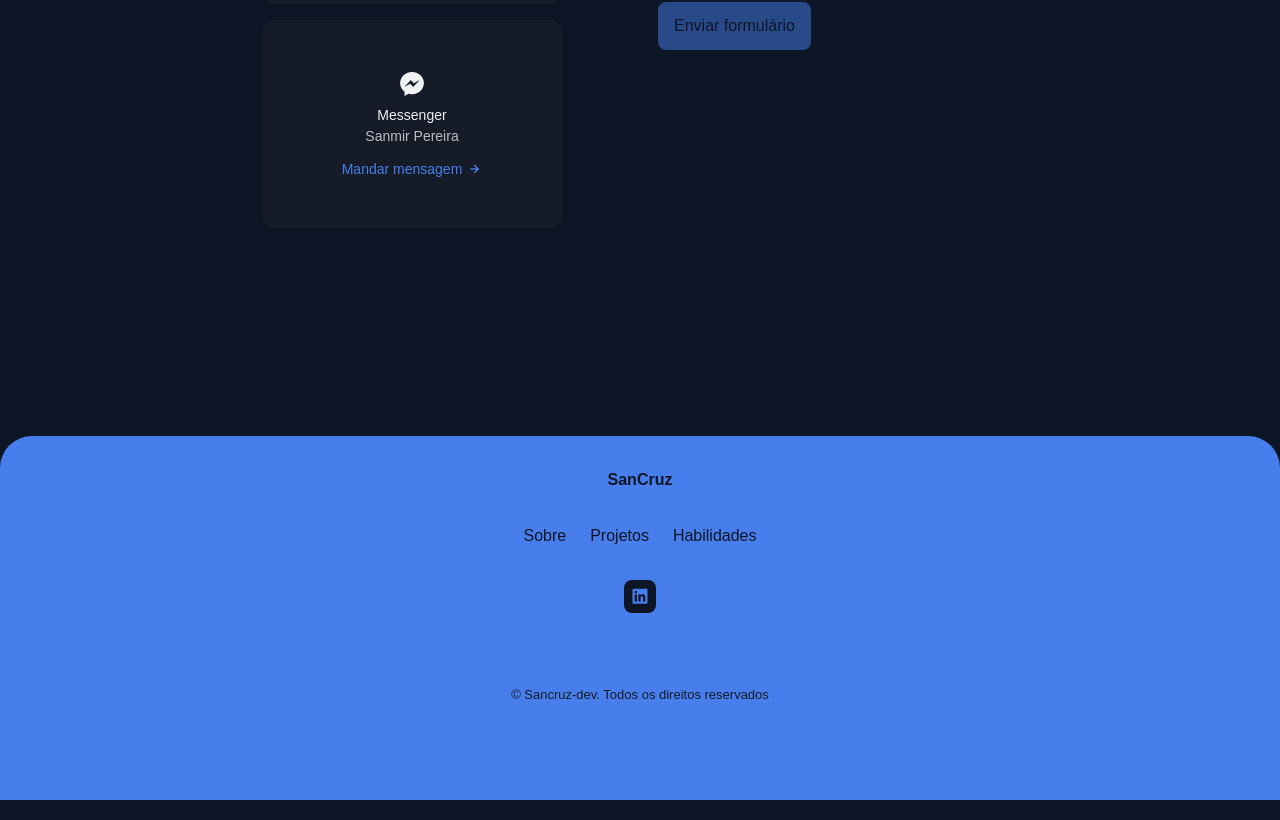
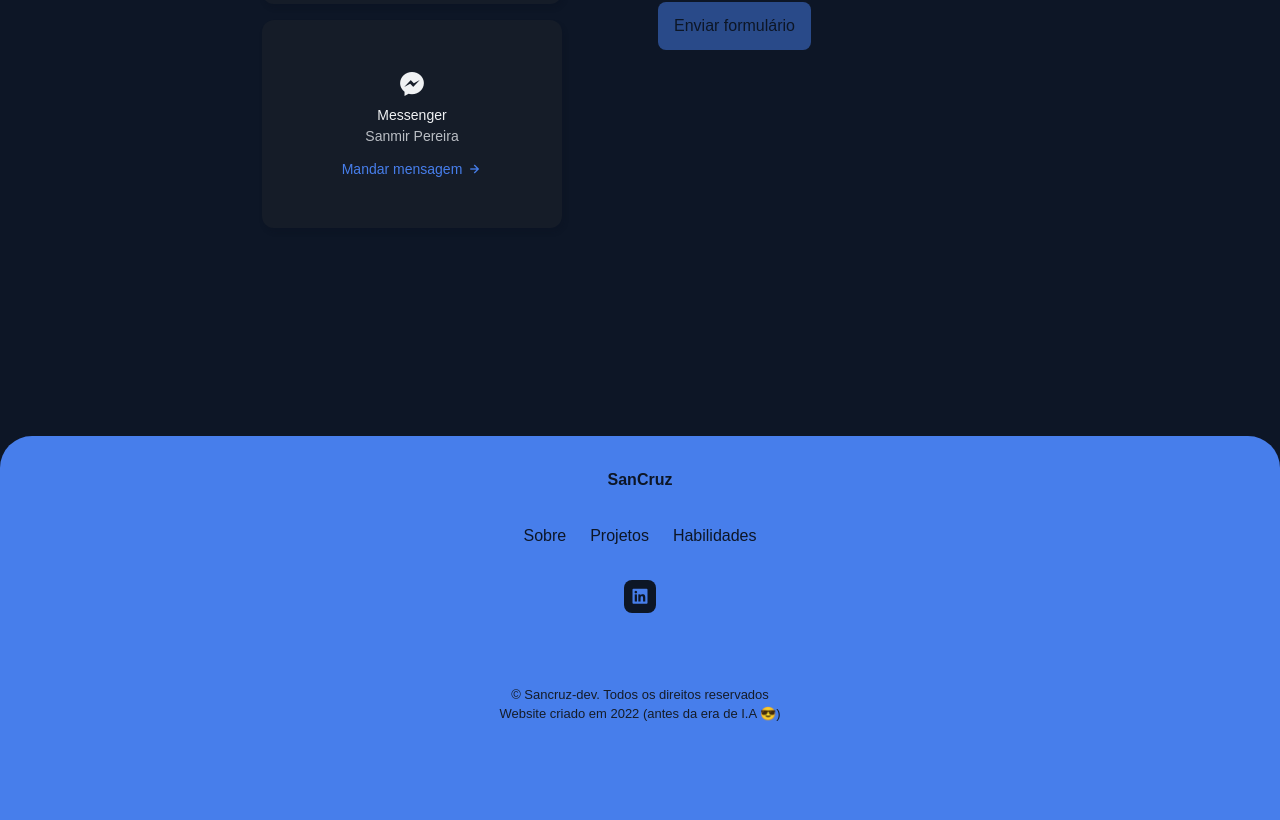
Before and after one commit to sancruz-dev/portfolio-oficial, a React (Vite) app in the folder web/: page / in a window 1280 px wide. Shown: the part 6415-7235 px from the top of the page. Built offline with nearby package versions, Linux system fonts and the light colour scheme; no server answers.

Commit message:
feat: updating all my info - pt6

```diff
--- a/web/src/components/Footer/index.tsx
+++ b/web/src/components/Footer/index.tsx
@@ -38,6 +38,8 @@ export function Footer() {
 
             <span className="footer__copy">
                &#169; Sancruz-dev. {t('copyRight_footer')}
+               <br />
+               {t('copyRight2_footer')}
             </span>
          </div>
       </footer>
--- a/web/src/i18n/translations/en.json
+++ b/web/src/i18n/translations/en.json
@@ -94,6 +94,7 @@
       "linkProjetos_footer": "Projects",
       "linkHabilidades_footer": "skills",
       "copyRight_footer": "All rights reserved",
+      "copyRight2_footer": "Website created in 2022 (before the age of A.I. 😎)",
 
 
       "title_typeStep_feedback": "Leave your feedback :)",
--- a/web/src/i18n/translations/pt.json
+++ b/web/src/i18n/translations/pt.json
@@ -94,6 +94,7 @@
       "linkProjetos_footer": "Projetos",
       "linkHabilidades_footer": "Habilidades",
       "copyRight_footer": "Todos os direitos reservados",
+      "copyRight2_footer": "Website criado em 2022 (antes da era de I.A 😎)",
 
 
       "title_typeStep_feedback": "Deixe seu feedback :)",
```
